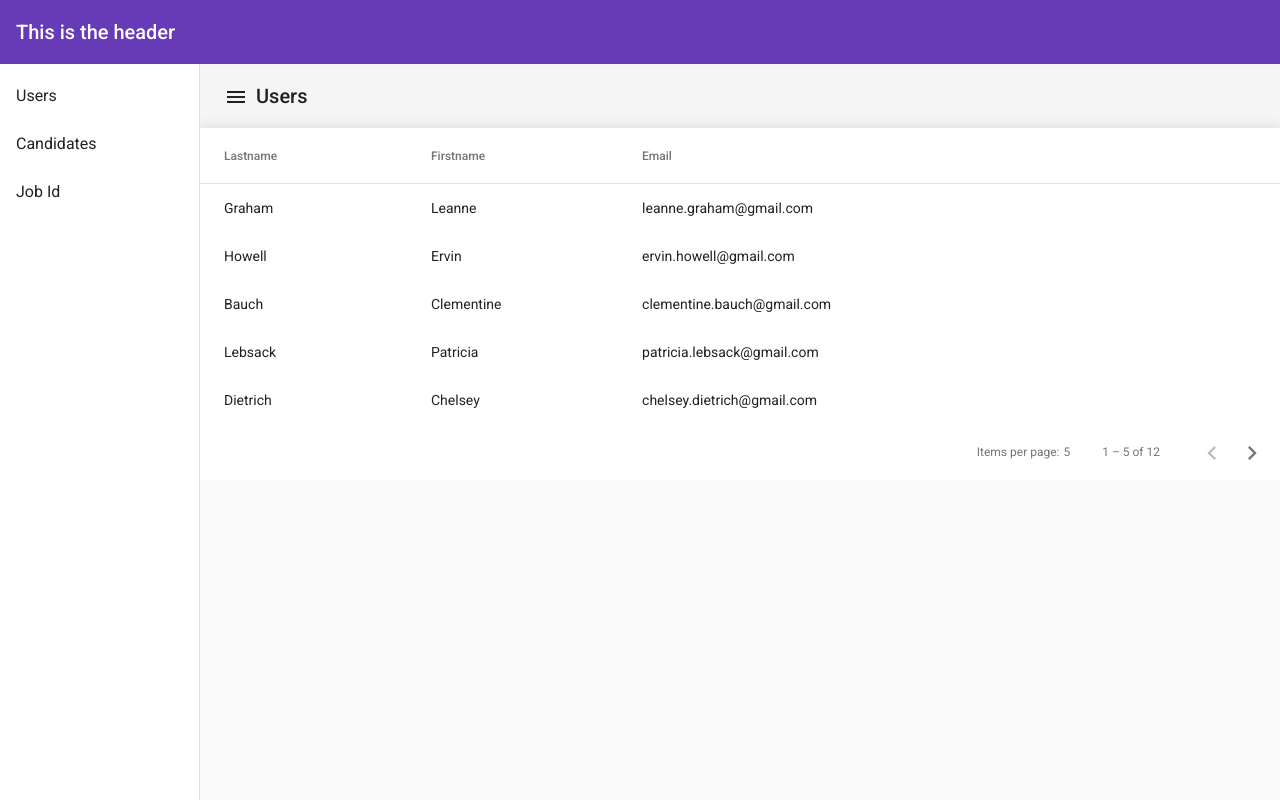
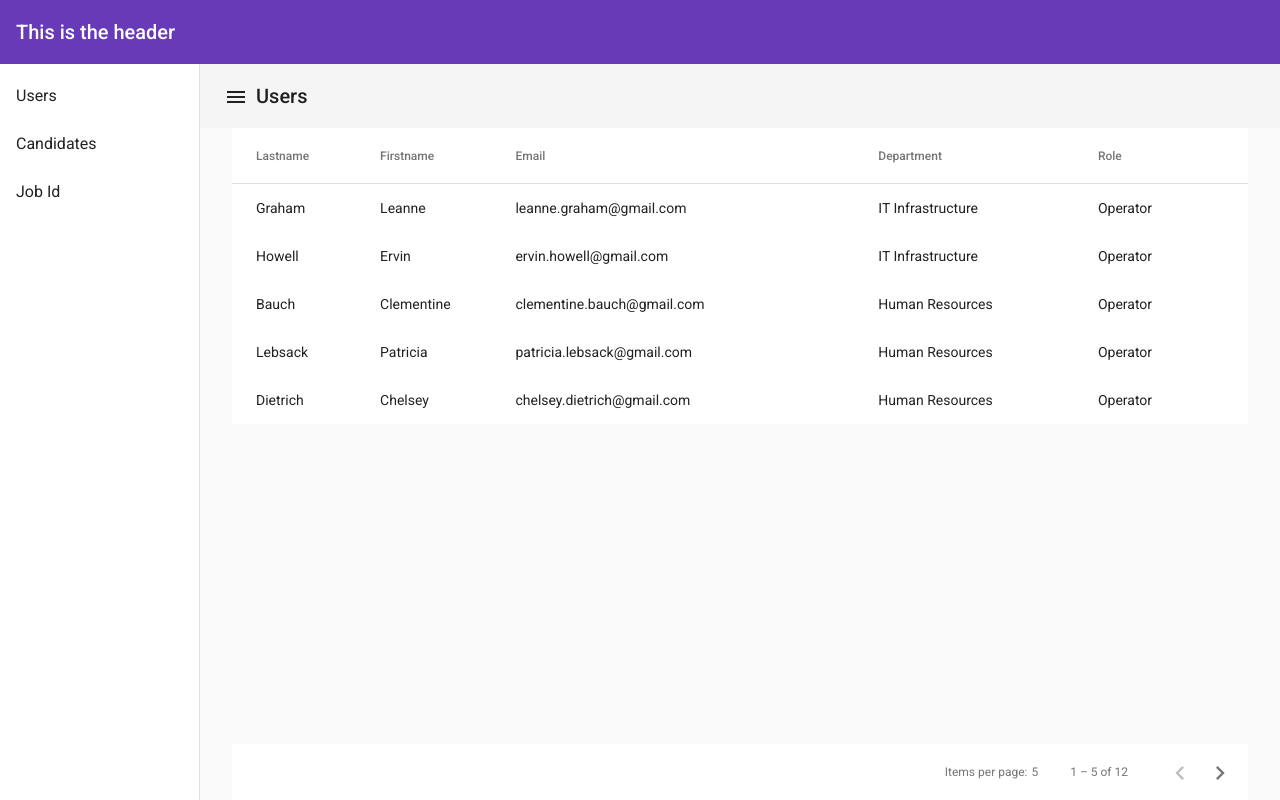
Before and after one commit to lanzoninicola/angular-hr-material, an Angular app: page /users/list in a window 1280 px wide. Built offline with nearby package versions, Linux system fonts and the light colour scheme; data requests are answered from the project's data file.

Commit message:
styling the user list section

```diff
--- a/src/app/users/components/user-list/user-list.component.html
+++ b/src/app/users/components/user-list/user-list.component.html
@@ -1,4 +1,6 @@
-<table mat-table [dataSource]="dataOnPage$" class="mat-elevation-z8 data-table">
+<div class="container">
+  <div class="table-container">
+    <table mat-table [dataSource]="dataOnPage$" class="data-table">
       <ng-container matColumnDef="lastname">
         <th mat-header-cell *matHeaderCellDef>Lastname</th>
         <td mat-cell *matCellDef="let row">{{ row.lastname }}</td>
@@ -14,6 +16,16 @@
         <td mat-cell *matCellDef="let row">{{ row.email }}</td>
       </ng-container>
 
+      <ng-container matColumnDef="department">
+        <th mat-header-cell *matHeaderCellDef>Department</th>
+        <td mat-cell *matCellDef="let row">{{ row.department }}</td>
+      </ng-container>
+
+      <ng-container matColumnDef="companyRoleLevel">
+        <th mat-header-cell *matHeaderCellDef>Role</th>
+        <td mat-cell *matCellDef="let row">{{ row.companyRoleLevel }}</td>
+      </ng-container>
+
       <tr mat-header-row *matHeaderRowDef="displayedColumns$.value"></tr>
       <tr
         mat-row
@@ -21,7 +33,9 @@
         *matRowDef="let row; columns: displayedColumns$.value"
       ></tr>
     </table>
+  </div>
 
+  <div class="pagination-container">
     <mat-paginator
       [length]="tableDataSource$.value.length"
       [pageSize]="pageSize$.value"
@@ -29,3 +43,5 @@
     >
       >
     </mat-paginator>
+  </div>
+</div>
--- a/src/app/users/components/user-list/user-list.component.scss
+++ b/src/app/users/components/user-list/user-list.component.scss
@@ -1,3 +1,11 @@
+.container {
+  height: calc(100% - 64px);
+  margin-inline: 2rem;
+  display: flex;
+  flex-direction: column;
+  justify-content: space-between;
+}
+
 .data-table {
   width: 100%;
 }
--- a/src/app/users/components/user-list/user-list.component.ts
+++ b/src/app/users/components/user-list/user-list.component.ts
@@ -20,6 +20,8 @@ export class UserListComponent implements OnInit, OnDestroy {
     'lastname',
     'firstname',
     'email',
+    'department',
+    'companyRoleLevel',
   ]);
   currentPage$ = new BehaviorSubject<number>(1);
   pageSize$ = new BehaviorSubject<number>(5);
@@ -56,3 +58,5 @@ export class UserListComponent implements OnInit, OnDestroy {
     this.router.navigate(['users', userRow.id]);
   }
 }
+
+// TODO: separate table in a its own definition
--- a/src/app/users/components/users-section/users-section.component.scss
+++ b/src/app/users/components/users-section/users-section.component.scss
@@ -1,4 +1,4 @@
 .container {
   width: 100%;
-  height: 100%;
+  height: calc(100vh - 64px);
 }
```
Lines whose indentation alone changed are shown as unchanged.
